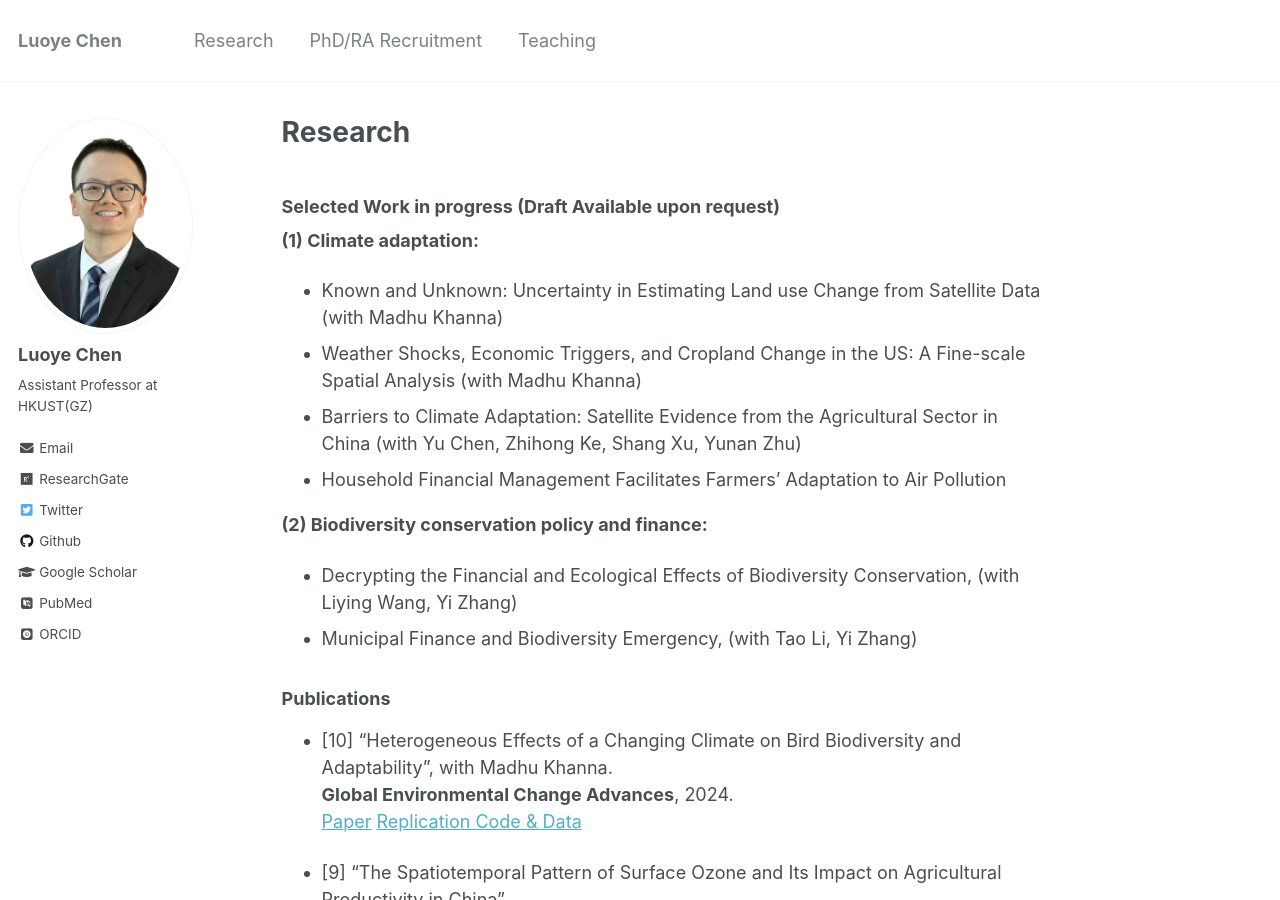
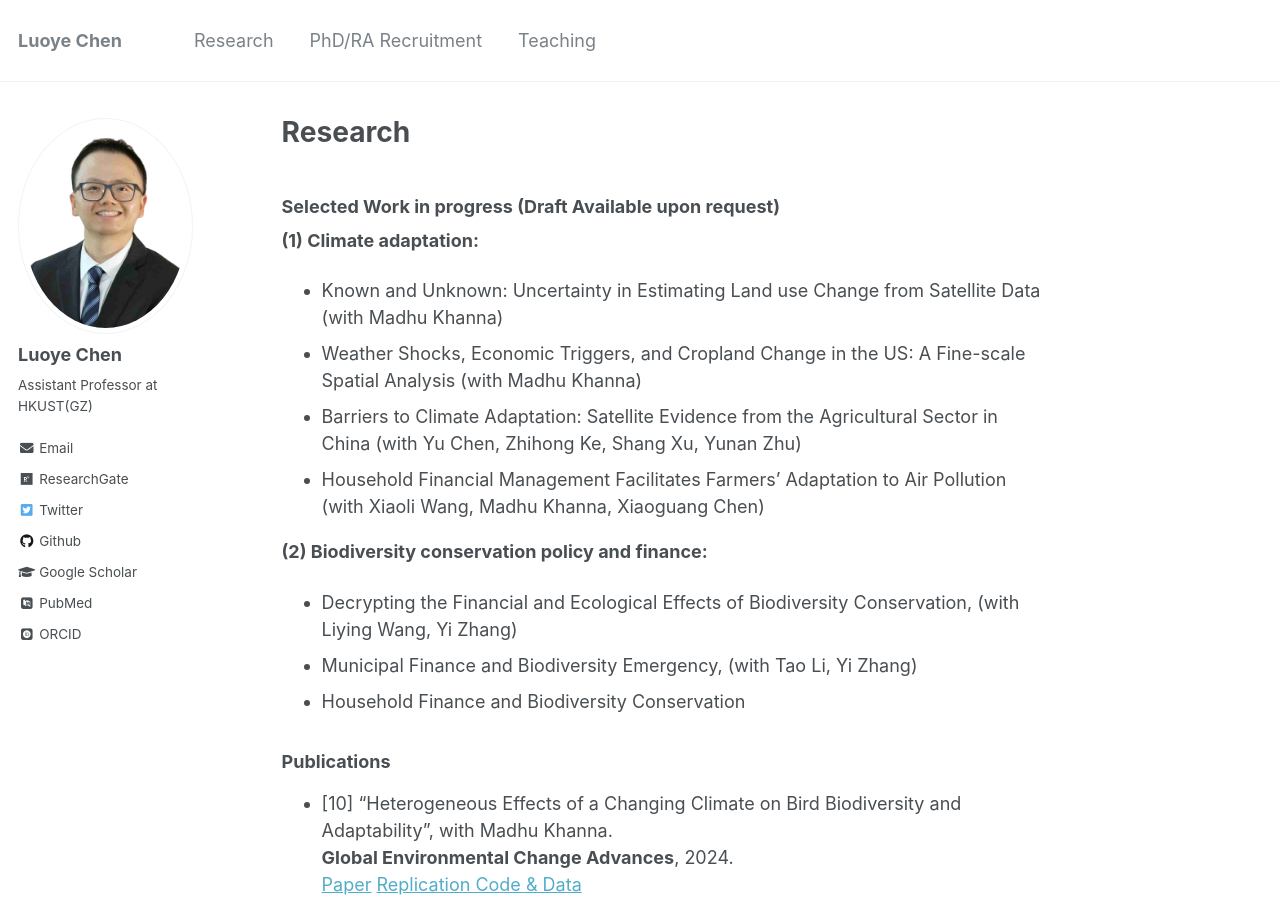
Before and after one commit to luoyec/luoyec.github.io, a Jekyll site: the page built from _pages/publication2.md, in a window 1280 px wide and 900 px high. Built offline with Jekyll 4.4.1, drawn with Linux system fonts in a browser that asks for light colours; some web fonts are replaced.

Commit message:
Update publication2.md

```diff
--- a/_pages/publication2.md
+++ b/_pages/publication2.md
@@ -13,11 +13,12 @@ redirect_from:
 - Known and Unknown: Uncertainty in Estimating Land use Change from Satellite Data (with Madhu Khanna)
 - Weather Shocks, Economic Triggers, and Cropland Change in the US: A Fine-scale Spatial Analysis (with Madhu Khanna)
 - Barriers to Climate Adaptation: Satellite Evidence from the Agricultural Sector in China (with Yu Chen, Zhihong Ke, Shang Xu, Yunan Zhu)
-- Household Financial Management Facilitates Farmers’ Adaptation to Air Pollution
+- Household Financial Management Facilitates Farmers’ Adaptation to Air Pollution (with Xiaoli Wang, Madhu Khanna, Xiaoguang Chen)
 
 **(2) Biodiversity conservation policy and finance:**
 - Decrypting the Financial and Ecological Effects of Biodiversity Conservation, (with Liying Wang, Yi Zhang)
 - Municipal Finance and Biodiversity Emergency, (with Tao Li, Yi Zhang)
+- Household Finance and Biodiversity Conservation
 
 
 
```
